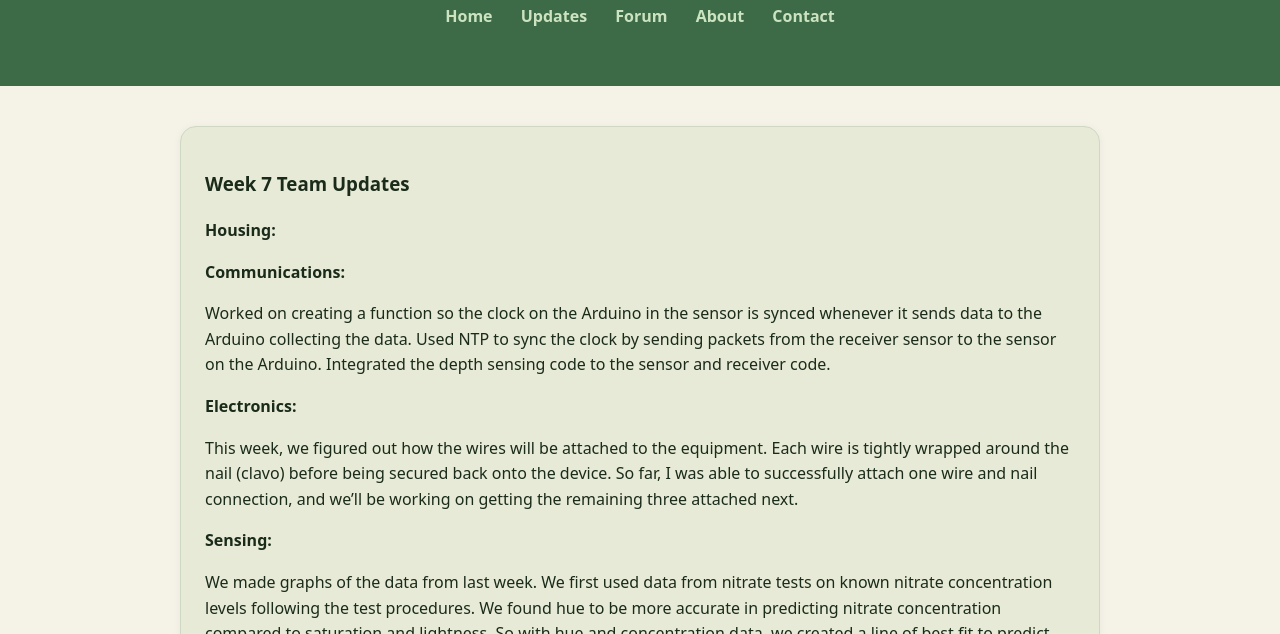
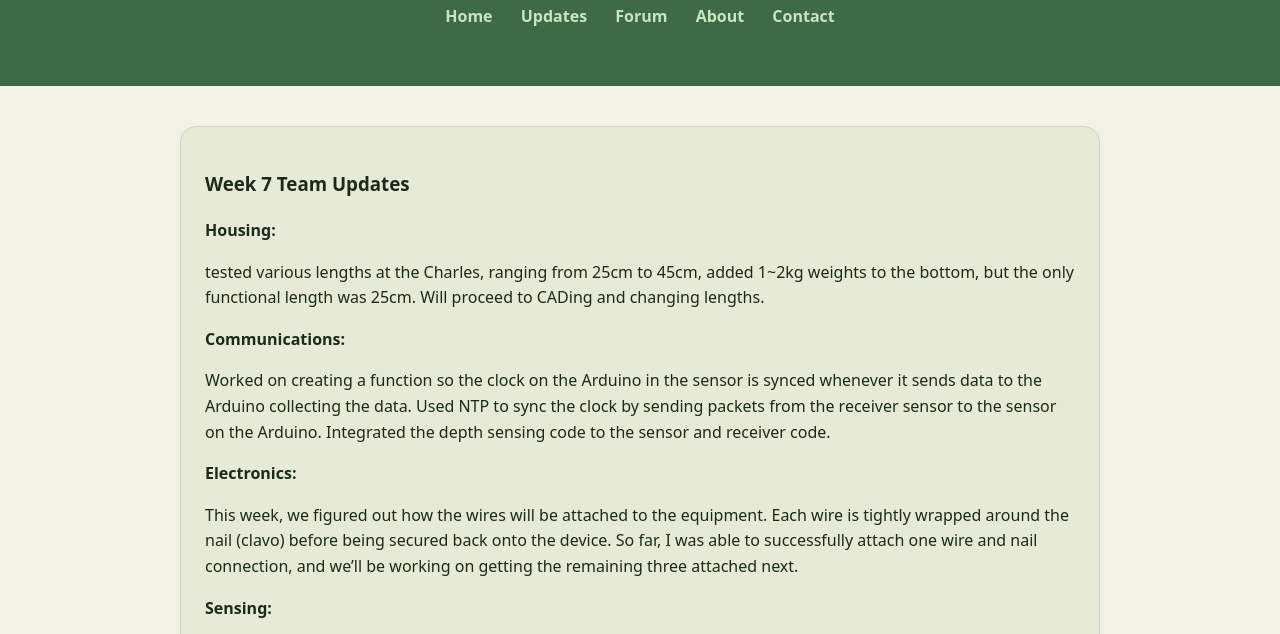
Before and after one commit to SensorsforRestoration/SensorsForRestoration, a plain HTML site: page updates/week7/index.html in a window 1280 px wide. Shown: the part 146-780 px from the top of the page. Drawn offline with Linux system fonts and the light colour scheme.

Commit message:
Update index.html

```diff
--- a/updates/week7/index.html
+++ b/updates/week7/index.html
@@ -21,6 +21,7 @@
     <article class="card update">
       <h3>Week 7 Team Updates</h3>
       <p><b>Housing:</b></p>
+      <p>tested various lengths at the Charles, ranging from 25cm to 45cm, added 1~2kg weights to the bottom, but the only functional length was 25cm. Will proceed to CADing and changing lengths.</p>
 
       <p><b>Communications:</b></p>
       <p>Worked on creating a function so the clock on the Arduino in the sensor is synced whenever it sends data to the Arduino collecting the data. Used NTP to sync the clock by sending packets from the receiver sensor to the sensor on the Arduino. Integrated the depth sensing code to the sensor and receiver code.</p>
```
